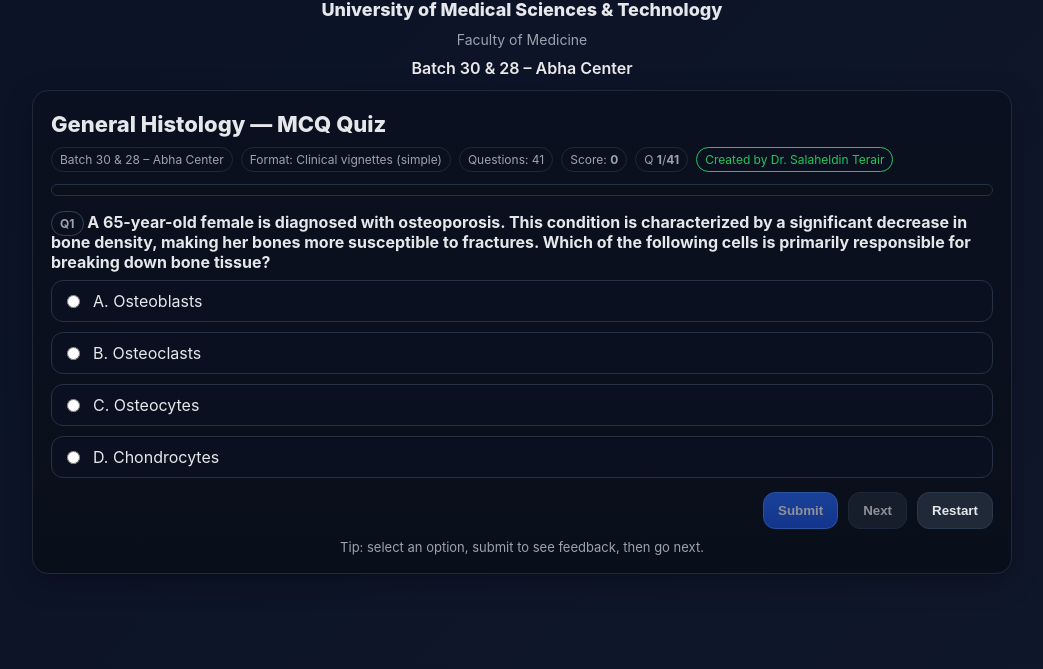
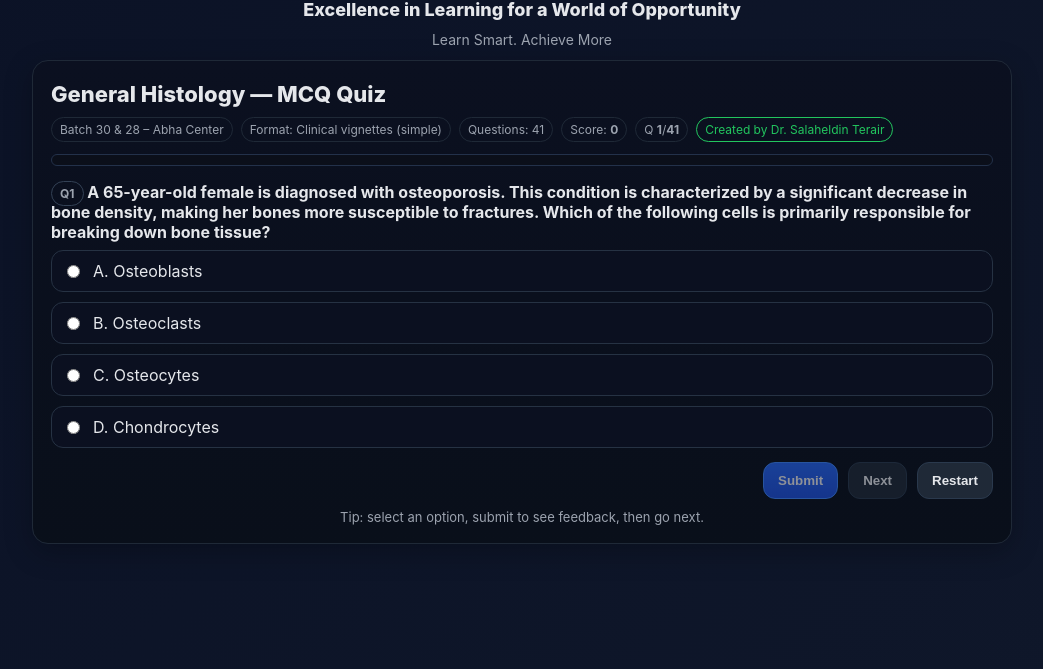
Before and after one commit to salahterair/Histology-Quiz, a plain HTML site: page index.html in a window 1280 px wide. Shown: the part 131-800 px from the top of the page, without its empty margins (118-1161 px from the left). Drawn offline with Linux system fonts and the light colour scheme.

Commit message:
Update index.html

```diff
--- a/index.html
+++ b/index.html
@@ -44,9 +44,9 @@
 <div class="wrap">
   <header>
     <img src="logo.jpg" alt="UMST Logo" />
-    <div class="uni">University of Medical Sciences & Technology</div>
-    <div class="dept">Faculty of Medicine</div>
-    <div class="batch">Batch 30 & 28 – Abha Center</div>
+    <div class="uni">Excellence in Learning for a World of Opportunity</div>
+    <div class="dept">Learn Smart. Achieve More</div>
+
   </header>
 
   <div class="card">
```
